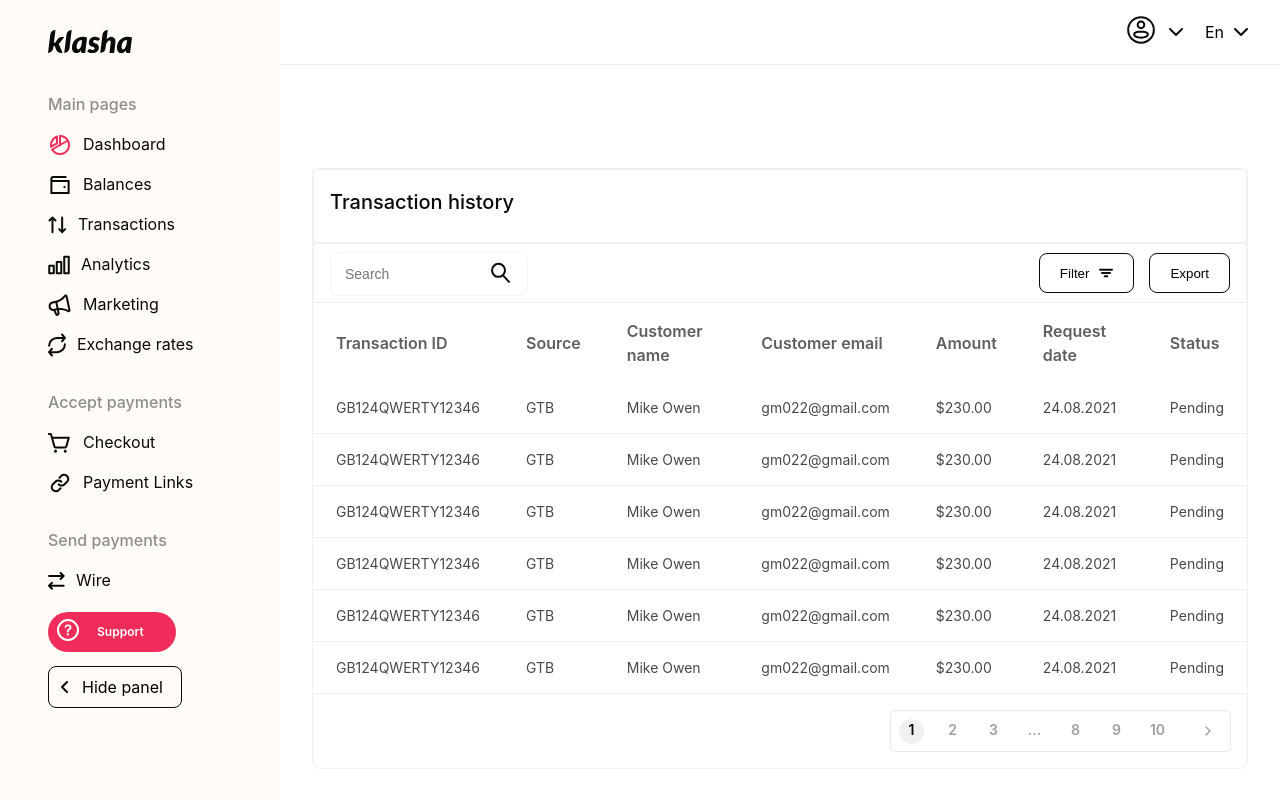
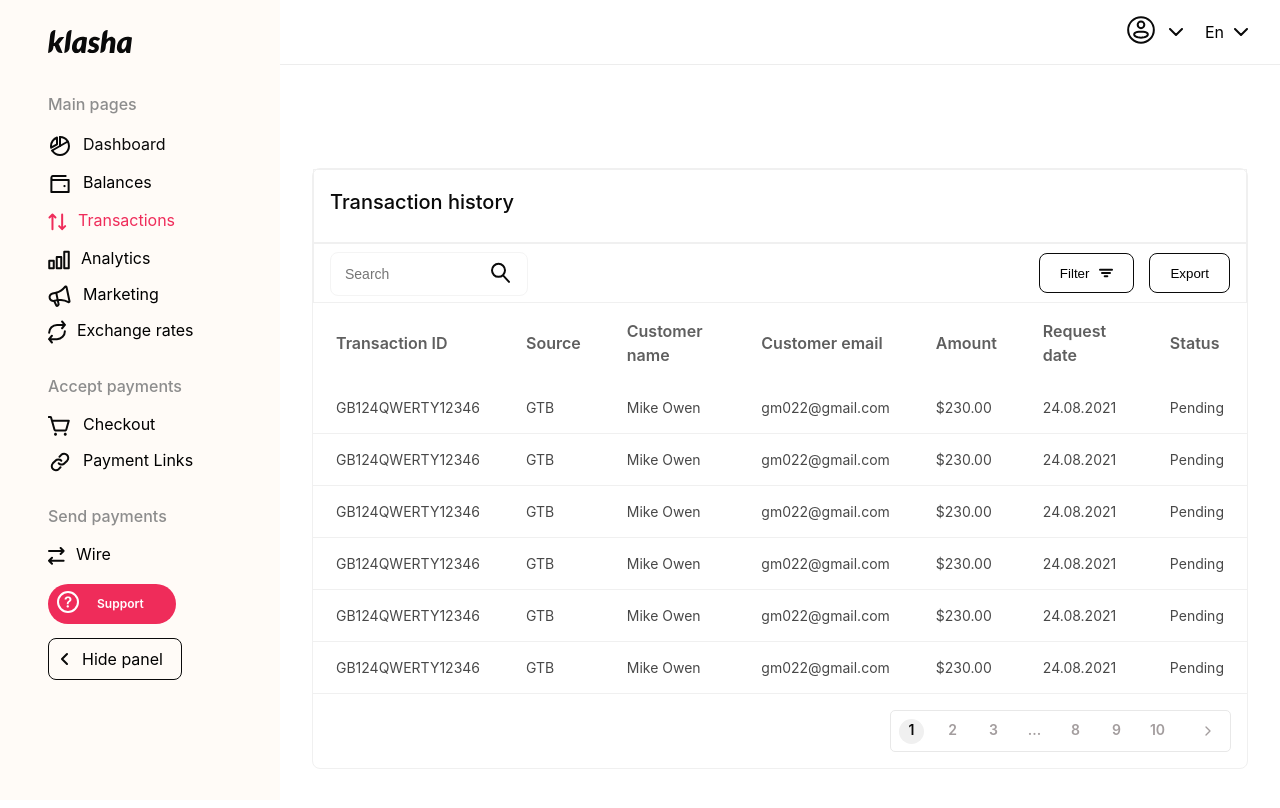
Before and after one commit to alactic/Klasha-dashboard, a React (Create React App) app: page /transaction in a window 1280 px wide. Shown: the top 808 px of the page. Built offline with nearby package versions, Linux system fonts and the light colour scheme.

Commit message:
adding route to the app

```diff
--- a/package.json
+++ b/package.json
@@ -8,6 +8,7 @@
     "@testing-library/user-event": "^13.5.0",
     "react": "^18.2.0",
     "react-dom": "^18.2.0",
+    "react-router-dom": "^6.4.2",
     "react-scripts": "5.0.1",
     "sass": "^1.55.0",
     "web-vitals": "^2.1.4"
--- a/src/App.js
+++ b/src/App.js
@@ -1,4 +1,8 @@
 import { useState } from 'react';
+import {
+  BrowserRouter as Router,
+  Routes ,Route
+} from "react-router-dom";
 import './App.scss';
 import SideBar from './components/layout/sideBar/SideBar';
 import TopNav from './components/layout/topNav/TopNav';
@@ -9,14 +13,26 @@ function App() {
   const [sidebarToggle, setSideBarToggle] = useState(false);
   return (
     <div>
+            <Router>
        <TopNav setSideBarToggle={setSideBarToggle} sidebarToggle={sidebarToggle}/>
        <SideBar sidebarToggle={sidebarToggle}/>
        <div className="router-container">
           <div className="content">
-             <TransactionHistory/>
+            <Routes>
+            <Route
+                path="/"
+                exact={true}
+                element={<Dashboard/>}
+              />
+              <Route
+                path="/transaction"
+                element={<TransactionHistory/>}
+              />
+            </Routes>
           </div>
        </div>
        {/* <Dashboard/> */}
+       </Router>
     </div>
   );
 }
--- a/src/components/layout/sideBar/SideBar.jsx
+++ b/src/components/layout/sideBar/SideBar.jsx
@@ -1,4 +1,5 @@
 import React, { useState } from "react";
+import {NavLink, useLocation} from "react-router-dom";
 import PropTypes from "prop-types";
 
 import "./SideBar.scss";
@@ -6,7 +7,8 @@ import { BalanceIcon, DashboardIcon, LogoIcon, PaymentIcon, TransactionIcon, Wir
 
 const SideBar = ({ sidebarToggle }) => {
   const [active, setActive] = useState(1);
-
+  const location = useLocation()
+console.log({history})
   return (
     <div
       className={`sidebar-container ${!sidebarToggle && "hide-sidebar-mobile"}`}
@@ -15,9 +17,9 @@ const SideBar = ({ sidebarToggle }) => {
       <div>
        <LogoIcon/>
        <div className="sub-menu">Main pages</div>
-       <div className="menu"><span className="icon"><DashboardIcon/> </span>Dashboard</div>
+       <div className="menu"><span className="icon"><DashboardIcon active={location.pathname === "/"}/> </span> <NavLink to="/" className="menu-item" activeClassName="active" end>Dashboard</NavLink></div>
        <div className="menu"><span className="icon"><BalanceIcon/> </span>Balances</div>
-       <div className="menu"><span className="icon"><TransactionIcon/> </span>Transactions</div>
+       <div className="menu"><span className="icon"><TransactionIcon active={location.pathname.includes("/transaction")}/> </span><NavLink to="/transaction" exact className="menu-item" activeClassName="active">Transactions</NavLink></div>
        <div className="menu"><span className="icon"><AnalyticsIcon/> </span>Analytics</div>
        <div className="menu"><span className="icon"><MarketingIcon/> </span>Marketing</div>
        <div className="menu"><span className="icon"><ExchangeIcon/> </span>Exchange rates</div>
--- a/src/components/layout/sideBar/SideBar.scss
+++ b/src/components/layout/sideBar/SideBar.scss
@@ -23,13 +23,21 @@
     margin-top: 34px;
   }
   .menu {
-    @include text(400, 16px, 24px, $shade-black);
     margin-top: 16px;
     display: flex;
     align-items: center;
+    a {
+      text-decoration: none;
+    }
     .icon {
       margin: 0 11px -8px 0;
     }
+  }
+  .menu-item {
+    @include text(400, 16px, 24px, $shade-black);
+  }
+  .active {
+    color: $pink-500;
   }
   .support {
     padding-left: 8px;
--- a/src/shared/icons/dashboard-icon.jsx
+++ b/src/shared/icons/dashboard-icon.jsx
@@ -1,11 +1,11 @@
 import React from "react";
 
-const Icon = () => <svg width="24" height="24" viewBox="0 0 24 24" fill="none" xmlns="http://www.w3.org/2000/svg">
+const Icon = ({active}) => <svg width="24" height="24" viewBox="0 0 24 24" fill="none" xmlns="http://www.w3.org/2000/svg">
 <g clip-path="url(#clip0_973_8269)">
-<path d="M12 12V3" stroke="#EF2C5A" stroke-width="2" stroke-linecap="round" stroke-linejoin="round"/>
-<path d="M19.7906 7.5L4.20935 16.5" stroke="#EF2C5A" stroke-width="2" stroke-linecap="round" stroke-linejoin="round"/>
-<path d="M3.14997 13.65C3.04765 13.106 2.99742 12.5535 2.99997 12C2.99878 10.1387 3.57533 8.32287 4.65004 6.80317C5.72475 5.28346 7.24464 4.13477 8.99997 3.51562V10.2656L3.14997 13.65Z" stroke="#EF2C5A" stroke-width="2" stroke-linecap="round" stroke-linejoin="round"/>
-<path d="M12 3C13.577 3.00018 15.1263 3.41474 16.4927 4.20215C17.8591 4.98957 18.9946 6.12219 19.7854 7.48658C20.5763 8.85096 20.9948 10.3992 20.9989 11.9762C21.0031 13.5533 20.5928 15.1037 19.8092 16.4722C19.0255 17.8408 17.896 18.9794 16.5338 19.774C15.1716 20.5686 13.6245 20.9914 12.0475 20.9999C10.4705 21.0084 8.91897 20.6024 7.54827 19.8225C6.17757 19.0426 5.03586 17.9163 4.23749 16.5563" stroke="#EF2C5A" stroke-width="2" stroke-linecap="round" stroke-linejoin="round"/>
+<path d="M12 12V3" stroke={active?"#ef2c5a":"#0A0A0A"} stroke-width="2" stroke-linecap="round" stroke-linejoin="round"/>
+<path d="M19.7906 7.5L4.20935 16.5" stroke={active?"#ef2c5a":"#0A0A0A"} stroke-width="2" stroke-linecap="round" stroke-linejoin="round"/>
+<path d="M3.14997 13.65C3.04765 13.106 2.99742 12.5535 2.99997 12C2.99878 10.1387 3.57533 8.32287 4.65004 6.80317C5.72475 5.28346 7.24464 4.13477 8.99997 3.51562V10.2656L3.14997 13.65Z" stroke={active?"#ef2c5a":"#0A0A0A"} stroke-width="2" stroke-linecap="round" stroke-linejoin="round"/>
+<path d="M12 3C13.577 3.00018 15.1263 3.41474 16.4927 4.20215C17.8591 4.98957 18.9946 6.12219 19.7854 7.48658C20.5763 8.85096 20.9948 10.3992 20.9989 11.9762C21.0031 13.5533 20.5928 15.1037 19.8092 16.4722C19.0255 17.8408 17.896 18.9794 16.5338 19.774C15.1716 20.5686 13.6245 20.9914 12.0475 20.9999C10.4705 21.0084 8.91897 20.6024 7.54827 19.8225C6.17757 19.0426 5.03586 17.9163 4.23749 16.5563" stroke={active?"#ef2c5a":"#0A0A0A"} stroke-width="2" stroke-linecap="round" stroke-linejoin="round"/>
 </g>
 <defs>
 <clipPath id="clip0_973_8269">
--- a/src/shared/icons/transaction-icon.jsx
+++ b/src/shared/icons/transaction-icon.jsx
@@ -1,8 +1,8 @@
 import React from "react";
 
-const Icon = () => <svg width="19" height="18" viewBox="0 0 19 18" fill="none" xmlns="http://www.w3.org/2000/svg">
-<path d="M4.46875 16.1563L4.46875 1.53125M4.46875 1.53125L1.46875 4.53125M4.46875 1.53125L7.46875 4.53125" stroke="#0A0A0A" stroke-width="2" stroke-linecap="round" stroke-linejoin="round"/>
-<path d="M14.1562 1.53125V16.1562M14.1562 16.1562L11.1562 13.1562M14.1562 16.1562L17.1562 13.1562" stroke="#0A0A0A" stroke-width="2" stroke-linecap="round" stroke-linejoin="round"/>
+const Icon = ({active}) => <svg width="19" height="18" viewBox="0 0 19 18" fill="none" xmlns="http://www.w3.org/2000/svg">
+<path d="M4.46875 16.1563L4.46875 1.53125M4.46875 1.53125L1.46875 4.53125M4.46875 1.53125L7.46875 4.53125" stroke={active?"#ef2c5a":"#0A0A0A"} stroke-width="2" stroke-linecap="round" stroke-linejoin="round"/>
+<path d="M14.1562 1.53125V16.1562M14.1562 16.1562L11.1562 13.1562M14.1562 16.1562L17.1562 13.1562" stroke={active?"#ef2c5a":"#0A0A0A"} stroke-width="2" stroke-linecap="round" stroke-linejoin="round"/>
 </svg>
 
 
```
Also changed, not shown: 1 other file (tests, documents, lock files or other folders).
